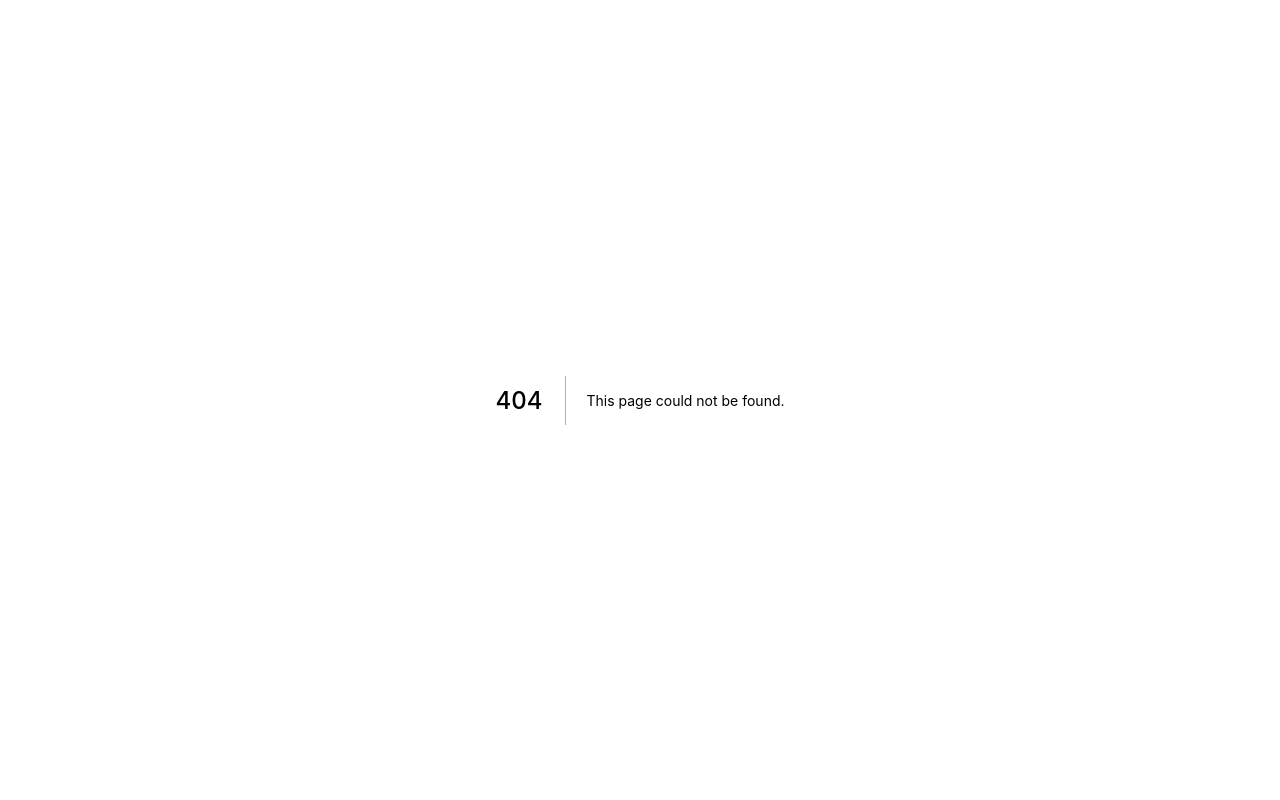
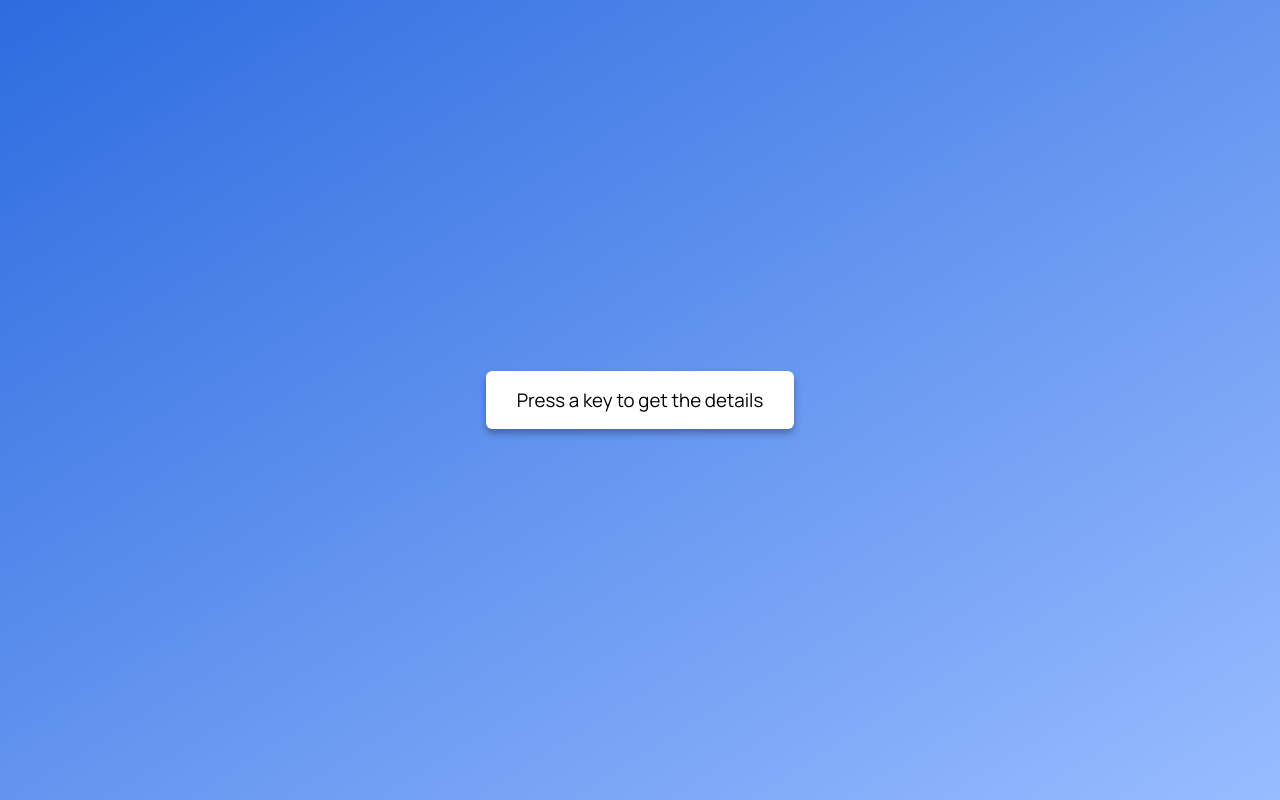
Before and after one commit to benxene/7days-50projects, a Next.js app: page /key-press-details in a window 1280 px wide. Before the commit this address had no page. Built offline with nearby package versions, Linux system fonts and the light colour scheme.

Commit message:
added key press details (#30)

```diff
--- a/src/pages/_app.tsx
+++ b/src/pages/_app.tsx
@@ -10,7 +10,7 @@ export default function App({ Component, pageProps }: AppProps) {
       <Head>
         <link rel='icon' href='favicon.png' sizes='16x16 28x28 32x32' type='image/png' />
         <link rel='preconnect' href='https://fonts.gstatic.com' />
-        <link href='https://fonts.googleapis.com/css2?family=Manrope:wght@300;400;800&display=swap' rel='stylesheet' />
+        <link href='https://fonts.googleapis.com/css2?family=Manrope:wght@400;500;800&display=swap' rel='stylesheet' />
       </Head>
       <GlobalStyle />
       <Component {...pageProps} />
--- /dev/null
+++ b/src/pages/key-press-details.tsx
@@ -0,0 +1,89 @@
+import Head from 'next/head';
+import { useEffect, useState } from 'react';
+import styled from 'styled-components';
+import { CenterContainer } from '../components/Utilities';
+import { sizes } from '../constants/theme';
+
+export default function KeyCodes() {
+  const [keypress, setKeypress] = useState<{ keyCode: number; key: string; code: string }>();
+  useEffect(() => {
+    window.addEventListener('keydown', (event: KeyboardEvent) => {
+      let { keyCode, key, code } = event;
+      if (keyCode === 32) {
+        key = 'Space';
+      }
+      setKeypress({ keyCode, key, code });
+    });
+  }, []);
+
+  return (
+    <>
+      <Head>
+        <title>Key press details | 7 days 50 projects</title>
+      </Head>
+      <CenterContainer color='primary'>
+        <Frame>
+          {keypress ? (
+            <Details>
+              <Card>
+                <h6>Key</h6>
+                <p>{keypress.key}</p>
+              </Card>
+
+              <Card>
+                <h6>Key Code</h6>
+                <p>{keypress.keyCode}</p>
+              </Card>
+
+              <Card>
+                <h6>Key Name</h6>
+                <p>{keypress.code}</p>
+              </Card>
+            </Details>
+          ) : (
+            <Card>Press a key to get the details</Card>
+          )}
+        </Frame>
+      </CenterContainer>
+    </>
+  );
+}
+
+const Details = styled.div`
+  display: grid;
+  grid-template-columns: repeat(3, 1fr);
+  grid-gap: 2rem;
+  place-content: center;
+
+  @media (max-width: 40rem) {
+    grid-template-columns: 1fr;
+    grid-template-rows: repeat(3, max-content);
+  }
+`;
+
+const Card = styled.div`
+  display: grid;
+  background-color: #fff;
+  box-shadow: 0 0.4rem 0.7rem rgba(0, 0, 0, 0.3);
+  border-radius: ${sizes.radius.small};
+  padding: 1.5rem 3rem;
+  min-width: 18rem;
+  text-align: center;
+`;
+
+const Frame = styled.main`
+  display: flex;
+  flex-direction: row;
+  font-size: 1.8rem;
+  & > div:not(:last-child) {
+    margin-right: 2rem;
+  }
+
+  @media (max-width: 40rem) {
+    flex-direction: column;
+    & > div {
+      margin-right: initial;
+      margin-bottom: 2rem;
+    }
+  }
+`;
```
